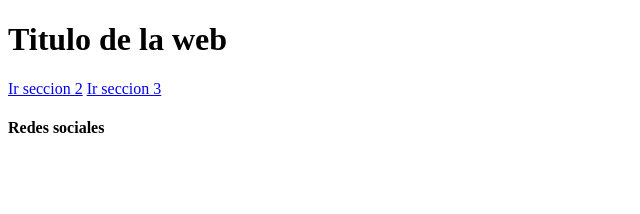
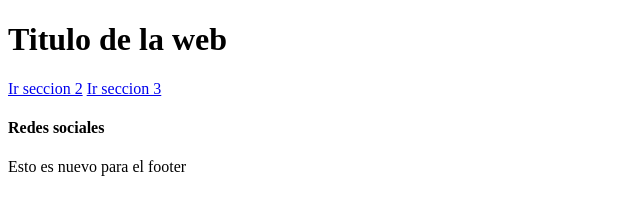
Before and after one commit to danielcc360/test-01, a plain HTML site: page index.html in a window 1280 px wide. Shown: the whole page, without its empty margins (0-640 px from the left). Drawn offline with Linux system fonts and the light colour scheme.

Commit message:
se sube p con footer

```diff
--- a/index.html
+++ b/index.html
@@ -18,6 +18,7 @@
 
     <footer>
         <h4>Redes sociales</h4>
+        <p>Esto es nuevo para el footer</p>
     </footer>
 </body>
 </html>
```
